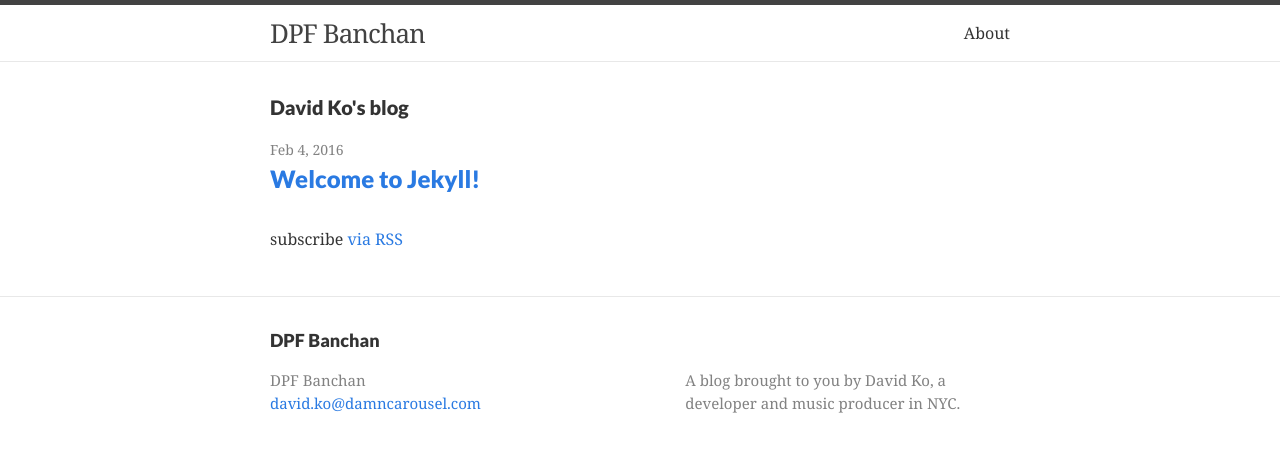
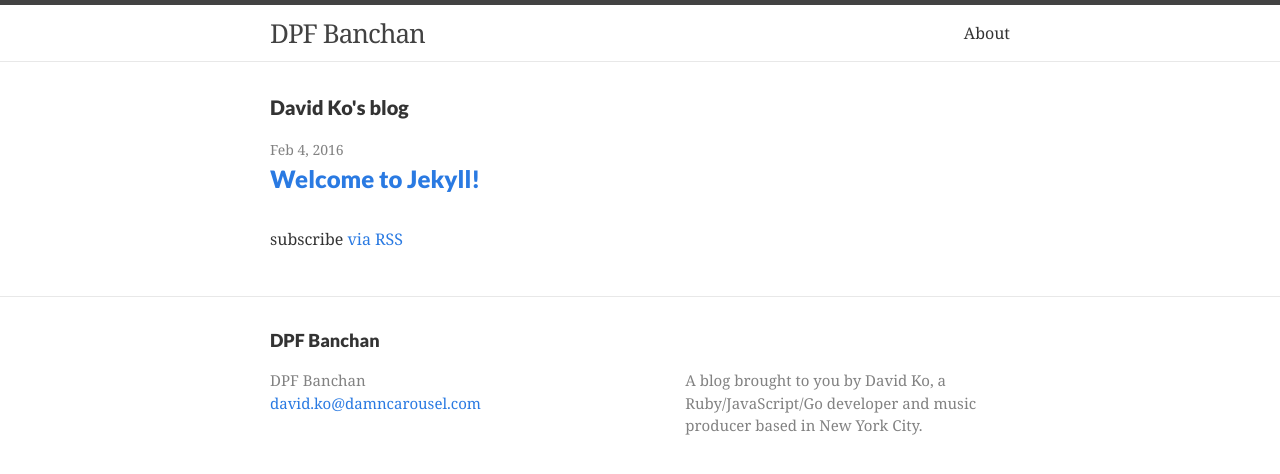
Before and after one commit to damncarousel/damncarousel.github.io, a Jekyll site: the page built from index.html, in a window 1280 px wide. Shown: the top 474 px of the page. Built offline with Jekyll 4.4.1, drawn with Linux system fonts in a browser that asks for light colours.

Commit message:
More info

```diff
--- a/_config.yml
+++ b/_config.yml
@@ -9,7 +9,7 @@
 title: DPF Banchan
 email: david.ko@damncarousel.com
 description: > # this means to ignore newlines until "baseurl:"
-  A blog brought to you by David Ko, a developer and music producer in NYC.
+  A blog brought to you by David Ko, a Ruby/JavaScript/Go developer and music producer based in New York City.
 baseurl: "" # the subpath of your site, e.g. /blog
 url: "http://yourdomain.com" # the base hostname & protocol for your site
 twitter_username: jekyllrb
```
